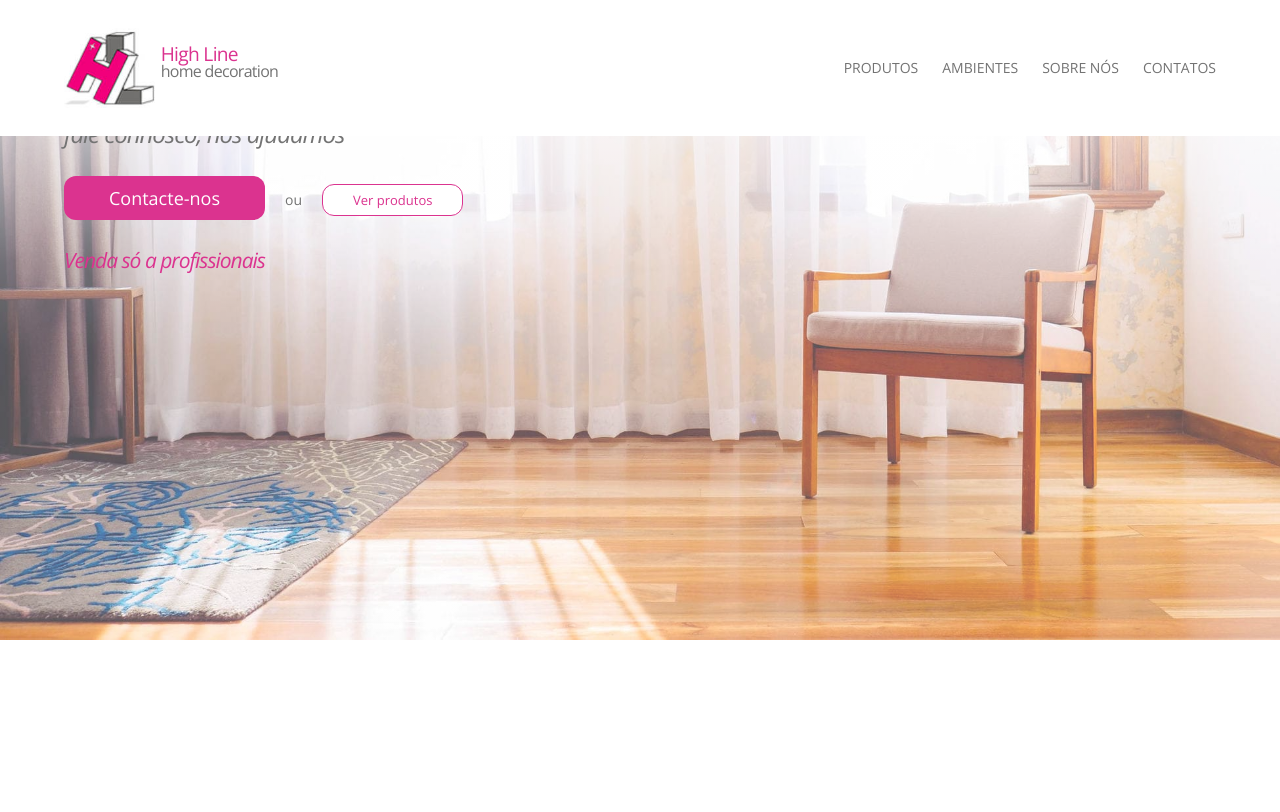
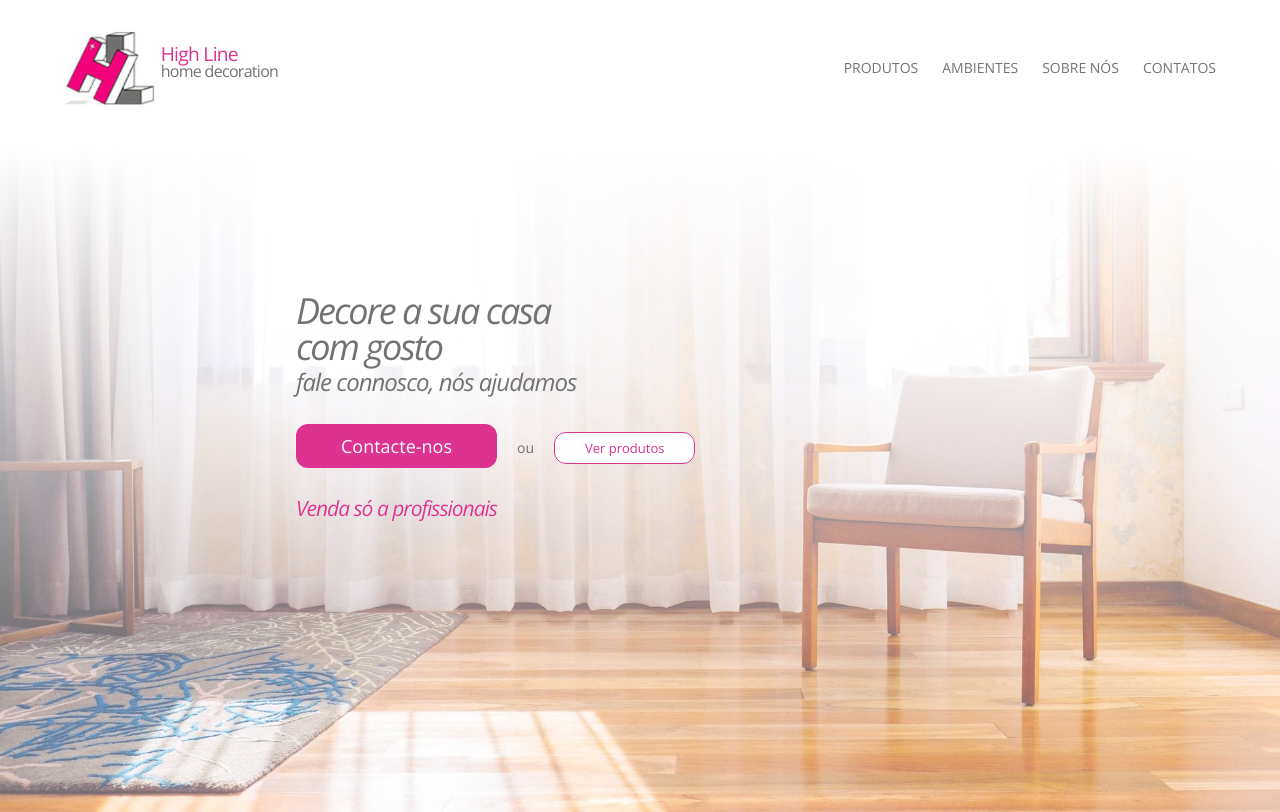
Before and after one commit to tostasqb/hl-frontend, a React (Create React App) app: page / in a window 1280 px wide. Built offline with nearby package versions, Linux system fonts and the light colour scheme.

Commit message:
Add hero to main component

```diff
--- a/src/home-main/index.js
+++ b/src/home-main/index.js
@@ -5,16 +5,22 @@ import './main.scss';
 class HomeMain extends Component {
   render() {
     return (
-      <section className="hl-main">
-        <div className="container">
-          <h1>Decore a sua casa com gosto</h1>
-          <h2>fale connosco, nós ajudamos</h2>
-          <div className="hl-main__actions">
-            <a href="#" className="hl-main__primary">Contacte-nos</a>
-            <span>ou</span>
-            <a href="#" className="hl-main__secondary">Ver produtos</a>
+      <section class="hl-main hero is-large">
+        <div class="hero-body">
+          <div class="container">
+            <h1 class="title">
+              Decore a sua casa com gosto
+            </h1>
+            <h2 class="subtitle">
+              fale connosco, nós ajudamos
+            </h2>
+            <div className="hl-main__actions">
+              <a href="#" className="hl-main__primary">Contacte-nos</a>
+              <span>ou</span>
+              <a href="#" className="hl-main__secondary">Ver produtos</a>
+            </div>
+            <h3>Venda só a profissionais</h3>
           </div>
-          <h3>Venda só a profissionais</h3>
         </div>
       </section>
     );
--- a/src/home-main/main.scss
+++ b/src/home-main/main.scss
@@ -1,12 +1,16 @@
+@import 'bulma/sass/utilities/_all.sass';
 @import '../common/variables.scss';
 
+@import 'bulma/sass/layout/hero.sass';
+@import 'bulma/sass/layout/section.sass';
+
 .hl-main {
-  background: linear-gradient(to top, rgba(255, 255, 255, 0.3) 45%, rgba(255, 255, 255, 0.4) 59%, rgba(255, 255, 255, 1) 100%), url(./homepage.jpg) no-repeat;
+  background: linear-gradient(to top, rgba(255, 255, 255, 0.4) 19%, white 82%), url("homepage.jpg") no-repeat;
   background-size: cover;
   background-repeat: no-repeat;
   background-position: center bottom;
-  min-height: 600px;
-  padding: 40px 30px 0 30px;
+  // min-height: 600px;
+  // padding: 100px 30px 0 70px;
 
   h1,
   h2,
@@ -35,6 +39,7 @@
     color: $main;
     font-weight: 100;
     font-size: 21px;
+    text-shadow: 0px 0px 1px $white;
   }
 
   &__actions {
@@ -63,8 +68,22 @@
   }
 }
 
+@media screen and (min-width: $desktop) {
+  .hero-body > .container{
+    padding-left: 200px;
+  }
+}
+
+@media screen and (min-width: $desktop - 1px) {
+  .hl-main {
+
+  }
+}
+
 @media screen and (max-width: $tablet - 1px) {
   .hl-main {
+    padding-top: 120px;
+
     &__actions {
       display: flex;
       flex-direction: column;
```
